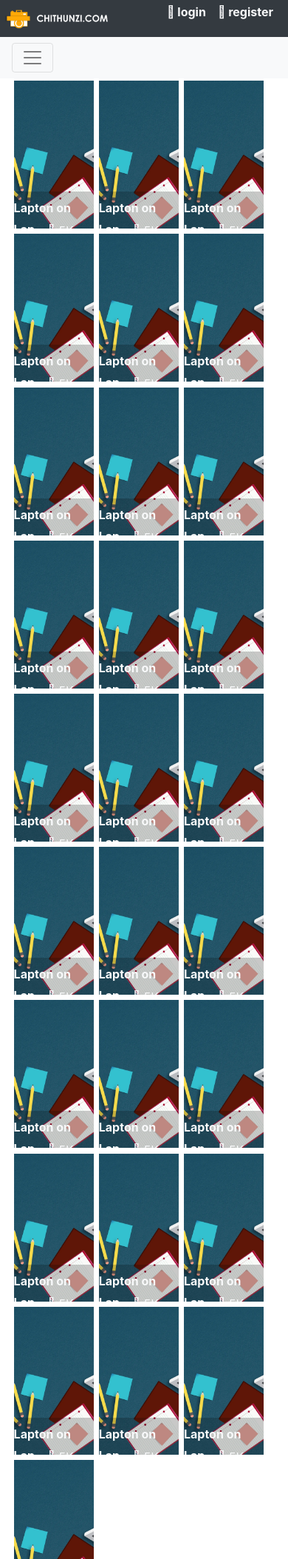
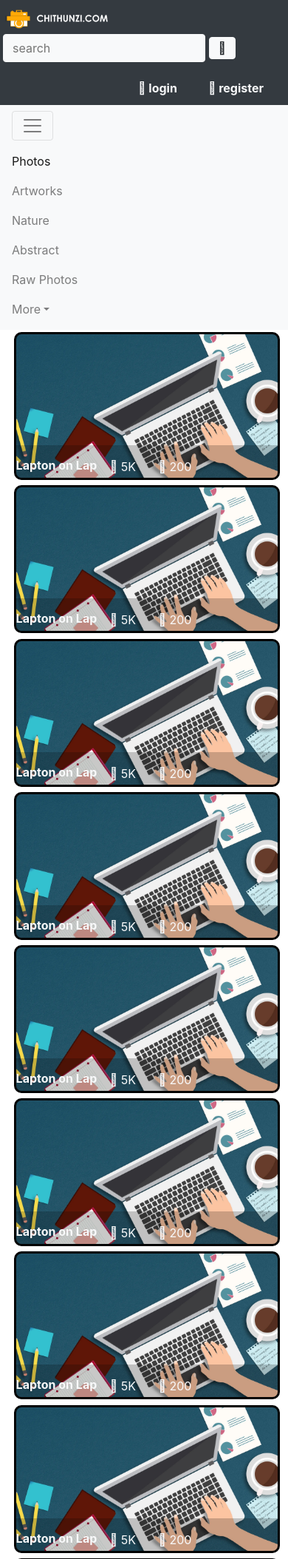
Before and after one commit to wonganikalouer/chithunzi.com, a PHP site: page /public/ in a window 390 px wide, after a click that opens the changed part. Shown: the top 2108 px of the page at 74% size. Run offline with PHP 8.4, Linux system fonts and the light colour scheme; some libraries are stand-ins or nearby versions.

Commit message:
Now its responsive
Has made the website mobile responsive using the new file styles.mobile.css file. All mobile responsive text goes in there.

```diff
--- a/assets/css/styles.css
+++ b/assets/css/styles.css
@@ -3,14 +3,6 @@
     display: inline-block;
 }
 
-This is the main container on the home screen
-#main-holder{
-    height: 400px;
-    /* background-color: blueviolet; */
-    width: 100%;
-    float: left;
-    background-image: url(../imgs/test.jpg);
-}
 
 #main-logo{
     width: 150px;
@@ -24,6 +16,8 @@
     overflow: hidden;
     background-size: 100%;
     float: left;
+    border:3px solid #ccc;
+    border-radius: 10px;
 }
 
 #hoverable-div{
@@ -46,3 +40,15 @@
 #hoverable-div button:active{
     transform: scale(0.9);
 }
+
+#camera{
+    transition: 300ms;
+}
+
+#camera:hover{
+    transform: scale(1.1);
+}
+
+#image-icon{
+    border-color: black;
+}
--- /dev/null
+++ b/assets/css/styles.mobile.css
@@ -0,0 +1,14 @@
+@media (max-width: 800px){
+    #top-header{
+        padding-top: 10px;
+    }
+
+    #nav-header{
+        background-color: black;
+    }
+
+    #image-icon{
+        width: 100%;
+    }
+
+}
--- a/public/index.php
+++ b/public/index.php
@@ -6,12 +6,15 @@
         Chithunzi.com
     </title>
     <link rel="stylesheet" type="text/css" href="../assets/css/styles.css">
+    <link rel="stylesheet" type="text/css" href="../assets/css/styles.mobile.css">
     <link rel="stylesheet" type="text/css" href="../assets/css/theme.css">
     <link rel="stylesheet" type="text/css" href="../vendor/bootstrap/css/bootstrap.min.css">
     <link rel="stylesheet" type="text/css" href="../vendor/fontawesome/fontawesome.css">
+    <script src="../vendor/jquery/jquery.js"></script>
     <script src="../vendor/bootstrap/js/bootstrap.js"></script>
     <script src="../vendor/gslib/gslib_client_v1.2.3.js"></script>
     <link rel="shortcut icon" type="image/jpg" href="../assets/imgs/main_logo_sm.png"/>
+    <meta name="viewport" content="width=device-width"/>
 </head>
 <body>
 <?php require("views/header.php") ?>
@@ -222,6 +225,10 @@
     <div class="col-md-1"></div>
 </div>
 
+<div class="w-100">
+    <?php require("views/footer.php"); ?>
+</div>
+
 <!-- TODO: To create a DivTag Paypal Merchant Account to be receiving donations and buy me a coffee payments. -->
 <!-- This adds in a donate button -->
 <script data-name="BMC-Widget" src="https://cdnjs.buymeacoffee.com/1.0.0/widget.prod.min.js" data-id="chithunzi"
--- /dev/null
+++ b/public/views/footer.php
@@ -0,0 +1,66 @@
+<footer class="bg-dark text-white text-center text-lg-start">
+  <!-- Grid container -->
+  <div class="container p-4">
+    <!--Grid row-->
+    <div class="row">
+      <!--Grid column-->
+      <div class="col-lg-6 col-md-12 mb-4 mb-md-0">
+          <img src="../assets/imgs/main_logo_sm.png" class="w-25" alt="" id="camera">
+        <h5 class="text-uppercase">Chithunzi.com</h5>
+        <p>
+          Pictures from Chithunzi.com are subjected to the original content uploader NOT the developers of this website, if any of the picture
+          infringe copyright issues, report and the picture will be subjected to review.
+        </p>
+      </div>
+      <!--Grid column-->
+
+      <!--Grid column-->
+      <div class="col-lg-3 col-md-6 mb-4 mb-md-0">
+        <h5 class="text-uppercase">Categories</h5>
+
+        <ul class="list-unstyled mb-0">
+          <li>
+            <a href="#!" class="text-white">People</a>
+          </li>
+          <li>
+            <a href="#!" class="text-white">Nature</a>
+          </li>
+          <li>
+            <a href="#!" class="text-white">Abstract</a>
+          </li>
+          <li>
+            <a href="#!" class="text-white">More...</a>
+          </li>
+        </ul>
+      </div>
+      <!--Grid column-->
+
+      <!--Grid column-->
+      <div class="col-lg-3 col-md-6 mb-4 mb-md-0">
+        <h5 class="text-uppercase mb-0">Site</h5>
+
+        <ul class="list-unstyled">
+          <li>
+            <a href="#!" class="text-white">Get Started</a>
+          </li>
+          <li>
+            <a href="#!" class="text-white">Login</a>
+          </li>
+          <li>
+            <a href="#!" class="text-white">Register</a>
+          </li>
+        </ul>
+      </div>
+      <!--Grid column-->
+    </div>
+    <!--Grid row-->
+  </div>
+  <!-- Grid container -->
+
+  <!-- Copyright -->
+  <div class="text-center p-3" style="background-color: rgba(0, 0, 0, 0.2)">
+    © 2020
+    <a class="text-white" href="">divtag developers</a>
+  </div>
+  <!-- Copyright -->
+</footer>
--- a/public/views/header.php
+++ b/public/views/header.php
@@ -1,9 +1,13 @@
-<div class="w-100 p-1 float-left bg-dark text-light">
-  <a class="navbar-brand" href=""><img src="../assets/imgs/main_logo_lg.png" alt="wesite main logo" id="main-logo" ></a>
-  <a href="#"><b class="float-right text-light mr-3"><i class="fa fa-edit"></i> register</b></a>
-  <a href="#"><b class="float-right text-light mr-3"><i class="fa fa-user"></i> login</b></a>
+<div class="w-100 p-1 float-left bg-dark text-light" id="top-header">
+  <a class="navbar-brand float-left" href=""><img src="../assets/imgs/main_logo_lg.png" alt="wesite main logo" id="main-logo" ></a>
+  <form action="" method="POST" style="float:left;width:auto;">
+  <input type="text" class="btn btn-light text-left" placeholder="search" id="search">
+  <button type="submit" class="btn btn-light"><i class="fa fa-search"></i></button>
+  </form>
+  <a href="#" class="btn float-right"><b class="float-right text-light mr-3"><i class="fa fa-edit"></i> register</b></a>
+  <a href="#" class="btn float-right"><b class="float-right text-light mr-3"><i class="fa fa-user"></i> login</b></a>
 </div>
-<nav class="navbar navbar-expand-lg navbar-light bg-light">
+<nav class="navbar navbar-expand-lg navbar-light bg-light" id="nav-header">
   <button class="navbar-toggler navbar-toggler-right" type="button" data-toggle="collapse" data-target="#navbarTogglerDemo02" aria-controls="navbarTogglerDemo02" aria-expanded="false" aria-label="Toggle navigation">
     <span class="navbar-toggler-icon"></span>
   </button>
@@ -22,11 +26,15 @@
       <li class="nav-item">
         <a class="nav-link" href="#!">Abstract</a>
       </li>
+      <li class="nav-item">
+        <a class="nav-link" href="#!">Raw Photos</a>
+      </li>
     <li class="nav-item dropdown">
         <a class="nav-link dropdown-toggle" data-toggle="dropdown" href="#" role="button" aria-haspopup="true" aria-expanded="false">More</a>
         <div class="dropdown-menu">
-            <a class="dropdown-item" href="#!">Action</a>
-            <a class="dropdown-item" href="#!">Another action</a>
+            <a class="dropdown-item" href="#!">Cartoon</a>
+            <a class="dropdown-item" href="#!">Pencil Sketch</a>
+            <a class="dropdown-item" href="#!">Artwork</a>
         </div>
     </li>
 
```
